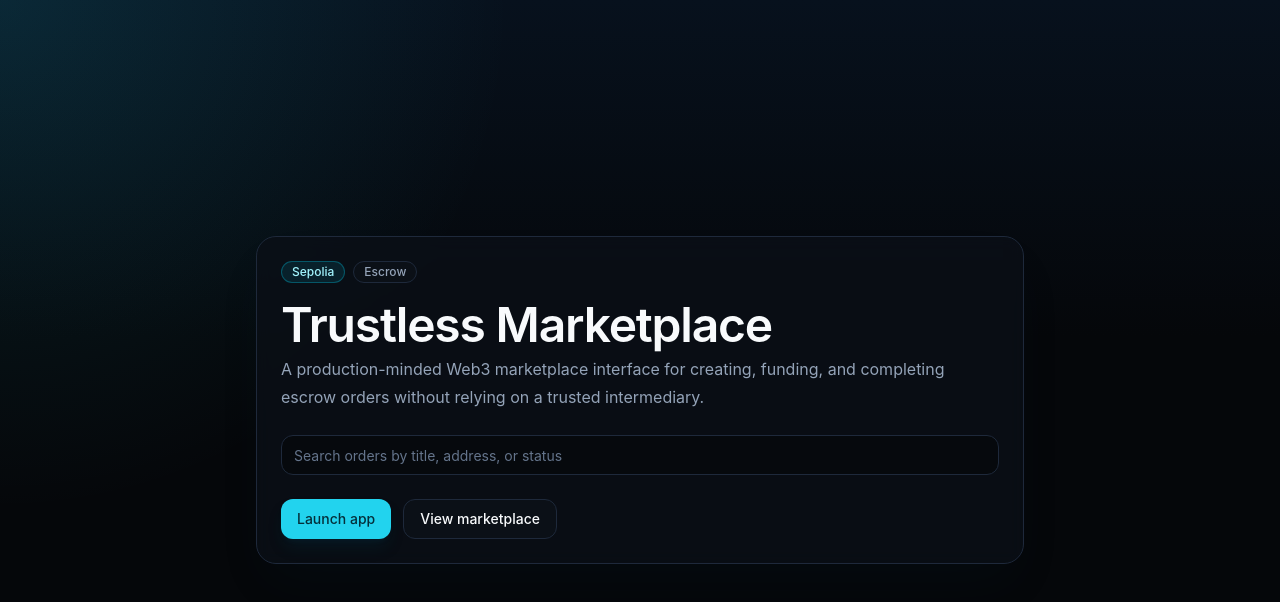
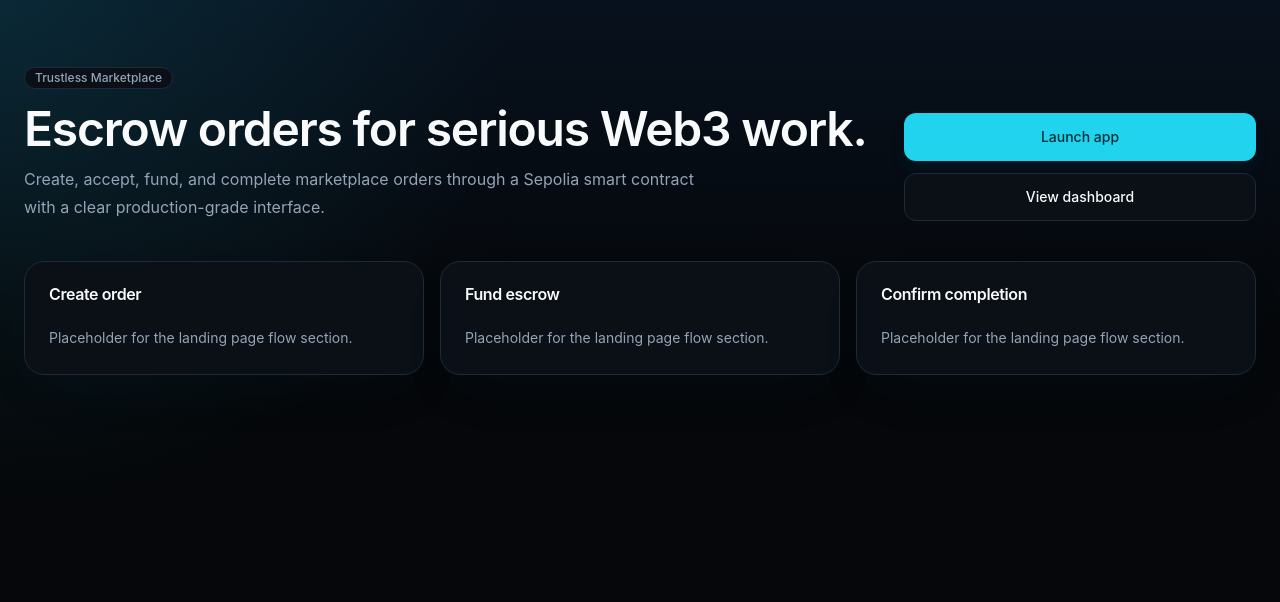
Before and after one commit to andrei-iarovoi/trustless-marketplace, a React (Vite) app in the folder frontend/: page / in a window 1280 px wide. Shown: the top 602 px of the page. Built offline with nearby package versions, Linux system fonts and the light colour scheme.

Commit message:
feat(frontend): setup React Router

```diff
--- a/frontend/package.json
+++ b/frontend/package.json
@@ -17,6 +17,7 @@
     "lucide-react": "^1.24.0",
     "react": "^19.2.7",
     "react-dom": "^19.2.7",
+    "react-router": "^7.18.1",
     "tailwind-merge": "^3.6.0",
     "tailwindcss": "^4.3.2"
   },
--- a/frontend/src/App.tsx
+++ b/frontend/src/App.tsx
@@ -1,40 +1,9 @@
-import { Badge } from '@/components/ui/badge'
-import { Button } from '@/components/ui/button'
-import {
-  Card,
-  CardContent,
-  CardDescription,
-  CardFooter,
-  CardHeader,
-  CardTitle,
-} from '@/components/ui/card'
-import { Input } from '@/components/ui/input'
+import { RouterProvider } from 'react-router'
+
+import { router } from '@/app/router'
 
 function App() {
-  return (
-    <main className="flex min-h-screen items-center justify-center px-6 py-16">
-      <Card className="w-full max-w-3xl bg-card/80 backdrop-blur">
-        <CardHeader>
-          <div className="mb-3 flex flex-wrap items-center gap-2">
-            <Badge>Sepolia</Badge>
-            <Badge variant="secondary">Escrow</Badge>
-          </div>
-          <CardTitle className="text-4xl text-foreground sm:text-5xl">Trustless Marketplace</CardTitle>
-          <CardDescription className="max-w-2xl text-base leading-7">
-            A production-minded Web3 marketplace interface for creating, funding, and completing
-            escrow orders without relying on a trusted intermediary.
-          </CardDescription>
-        </CardHeader>
-        <CardContent>
-          <Input placeholder="Search orders by title, address, or status" />
-        </CardContent>
-        <CardFooter className="gap-3">
-          <Button>Launch app</Button>
-          <Button variant="secondary">View marketplace</Button>
-        </CardFooter>
-      </Card>
-    </main>
-  )
+  return <RouterProvider router={router} />
 }
 
 export default App
--- /dev/null
+++ b/frontend/src/app/router.tsx
@@ -0,0 +1,32 @@
+import { createBrowserRouter } from 'react-router'
+
+import { DashboardPage } from '@/pages/Dashboard/DashboardPage'
+import { LandingPage } from '@/pages/Landing/LandingPage'
+import { MarketplacePage } from '@/pages/Marketplace/MarketplacePage'
+import { MyOrdersPage } from '@/pages/MyOrders/MyOrdersPage'
+import { OrderDetailsPage } from '@/pages/OrderDetails/OrderDetailsPage'
+
+const router = createBrowserRouter([
+  {
+    path: '/',
+    element: <LandingPage />,
+  },
+  {
+    path: '/marketplace',
+    element: <MarketplacePage />,
+  },
+  {
+    path: '/orders/:orderId',
+    element: <OrderDetailsPage />,
+  },
+  {
+    path: '/my-orders',
+    element: <MyOrdersPage />,
+  },
+  {
+    path: '/dashboard',
+    element: <DashboardPage />,
+  },
+])
+
+export { router }
--- a/frontend/src/index.css
+++ b/frontend/src/index.css
@@ -75,6 +75,11 @@
       linear-gradient(180deg, #07111d 0%, var(--background) 42%);
   }
 
+  #root {
+    min-height: 100vh;
+    padding: 4rem 1.5rem;
+  }
+
   button,
   input,
   textarea,
--- /dev/null
+++ b/frontend/src/pages/Dashboard/DashboardPage.tsx
@@ -0,0 +1,31 @@
+import { Card, CardContent, CardHeader, CardTitle } from '@/components/ui/card'
+import { PageHeader } from '@/pages/PageHeader'
+
+const stats = ['Total Orders', 'Open Orders', 'Locked ETH', 'Platform Fees', 'Completion Rate']
+
+function DashboardPage() {
+  return (
+    <div className="space-y-8">
+      <PageHeader
+        eyebrow="Dashboard"
+        title="Marketplace health at a glance."
+        description="High-level protocol metrics will be derived from contract reads and indexed event data."
+      />
+
+      <section className="grid gap-4 sm:grid-cols-2 xl:grid-cols-5">
+        {stats.map((stat) => (
+          <Card key={stat}>
+            <CardHeader>
+              <CardTitle className="text-sm text-muted">{stat}</CardTitle>
+            </CardHeader>
+            <CardContent>
+              <p className="text-3xl font-semibold text-foreground">--</p>
+            </CardContent>
+          </Card>
+        ))}
+      </section>
+    </div>
+  )
+}
+
+export { DashboardPage }
--- /dev/null
+++ b/frontend/src/pages/Landing/LandingPage.tsx
@@ -0,0 +1,42 @@
+import { Link } from 'react-router'
+
+import { Button } from '@/components/ui/button'
+import { Card, CardContent, CardHeader, CardTitle } from '@/components/ui/card'
+import { PageHeader } from '@/pages/PageHeader'
+
+function LandingPage() {
+  return (
+    <div className="space-y-10">
+      <section className="grid gap-8 lg:grid-cols-[1fr_22rem] lg:items-end">
+        <PageHeader
+          eyebrow="Trustless Marketplace"
+          title="Escrow orders for serious Web3 work."
+          description="Create, accept, fund, and complete marketplace orders through a Sepolia smart contract with a clear production-grade interface."
+        />
+        <div className="flex flex-col gap-3 sm:flex-row lg:flex-col">
+          <Button asChild size="lg">
+            <Link to="/marketplace">Launch app</Link>
+          </Button>
+          <Button asChild size="lg" variant="secondary">
+            <Link to="/dashboard">View dashboard</Link>
+          </Button>
+        </div>
+      </section>
+
+      <section className="grid gap-4 md:grid-cols-3">
+        {['Create order', 'Fund escrow', 'Confirm completion'].map((step) => (
+          <Card key={step}>
+            <CardHeader>
+              <CardTitle>{step}</CardTitle>
+            </CardHeader>
+            <CardContent className="text-sm leading-6 text-muted">
+              Placeholder for the landing page flow section.
+            </CardContent>
+          </Card>
+        ))}
+      </section>
+    </div>
+  )
+}
+
+export { LandingPage }
--- /dev/null
+++ b/frontend/src/pages/Marketplace/MarketplacePage.tsx
@@ -0,0 +1,41 @@
+import { Search } from 'lucide-react'
+
+import { Badge } from '@/components/ui/badge'
+import { Card, CardContent, CardHeader, CardTitle } from '@/components/ui/card'
+import { Input } from '@/components/ui/input'
+import { PageHeader } from '@/pages/PageHeader'
+
+function MarketplacePage() {
+  return (
+    <div className="space-y-8">
+      <PageHeader
+        eyebrow="Marketplace"
+        title="Browse open escrow orders."
+        description="Search and filter orders before connecting wallet actions to the deployed Sepolia contract."
+      />
+
+      <div className="relative max-w-xl">
+        <Search className="pointer-events-none absolute left-3 top-1/2 size-4 -translate-y-1/2 text-muted-foreground" />
+        <Input className="pl-9" placeholder="Search by title, address, or status" />
+      </div>
+
+      <section className="grid gap-4 lg:grid-cols-2">
+        {['Open', 'Accepted', 'Funded', 'Completed'].map((status) => (
+          <Card key={status}>
+            <CardHeader>
+              <div className="flex items-center justify-between gap-4">
+                <CardTitle>Sample marketplace order</CardTitle>
+                <Badge>{status}</Badge>
+              </div>
+            </CardHeader>
+            <CardContent className="text-sm leading-6 text-muted">
+              Order cards will render contract data through hooks and services.
+            </CardContent>
+          </Card>
+        ))}
+      </section>
+    </div>
+  )
+}
+
+export { MarketplacePage }
--- /dev/null
+++ b/frontend/src/pages/MyOrders/MyOrdersPage.tsx
@@ -0,0 +1,33 @@
+import { Badge } from '@/components/ui/badge'
+import { Card, CardContent, CardHeader, CardTitle } from '@/components/ui/card'
+import { PageHeader } from '@/pages/PageHeader'
+
+function MyOrdersPage() {
+  return (
+    <div className="space-y-8">
+      <PageHeader
+        eyebrow="My Orders"
+        title="Track orders connected to your wallet."
+        description="Created, accepted, funded, and completed orders will be grouped here once wallet state is connected."
+      />
+
+      <section className="grid gap-4 md:grid-cols-2">
+        {['Created by me', 'Accepted by me'].map((group) => (
+          <Card key={group}>
+            <CardHeader>
+              <div className="flex items-center justify-between gap-4">
+                <CardTitle>{group}</CardTitle>
+                <Badge variant="secondary">0</Badge>
+              </div>
+            </CardHeader>
+            <CardContent className="text-sm leading-6 text-muted">
+              Wallet-specific order lists will render here.
+            </CardContent>
+          </Card>
+        ))}
+      </section>
+    </div>
+  )
+}
+
+export { MyOrdersPage }
--- /dev/null
+++ b/frontend/src/pages/OrderDetails/OrderDetailsPage.tsx
@@ -0,0 +1,46 @@
+import { useParams } from 'react-router'
+
+import { Badge } from '@/components/ui/badge'
+import { Button } from '@/components/ui/button'
+import { Card, CardContent, CardHeader, CardTitle } from '@/components/ui/card'
+import { PageHeader } from '@/pages/PageHeader'
+
+function OrderDetailsPage() {
+  const { orderId } = useParams()
+
+  return (
+    <div className="space-y-8">
+      <PageHeader
+        eyebrow={`Order ${orderId ?? 'details'}`}
+        title="Escrow order details."
+        description="Timeline, participants, budget, deadline, and available contract actions will live here."
+      />
+
+      <section className="grid gap-4 lg:grid-cols-[1fr_22rem]">
+        <Card>
+          <CardHeader>
+            <div className="flex items-center justify-between gap-4">
+              <CardTitle>Timeline</CardTitle>
+              <Badge variant="warning">Funded</Badge>
+            </div>
+          </CardHeader>
+          <CardContent className="text-sm leading-6 text-muted">
+            Open / Accepted / Funded / Completed.
+          </CardContent>
+        </Card>
+
+        <Card>
+          <CardHeader>
+            <CardTitle>Available actions</CardTitle>
+          </CardHeader>
+          <CardContent className="grid gap-3">
+            <Button>Confirm completion</Button>
+            <Button variant="secondary">Cancel order</Button>
+          </CardContent>
+        </Card>
+      </section>
+    </div>
+  )
+}
+
+export { OrderDetailsPage }
--- /dev/null
+++ b/frontend/src/pages/PageHeader.tsx
@@ -0,0 +1,23 @@
+import { Badge } from '@/components/ui/badge'
+
+type PageHeaderProps = {
+  eyebrow: string
+  title: string
+  description: string
+}
+
+function PageHeader({ eyebrow, title, description }: PageHeaderProps) {
+  return (
+    <header className="space-y-4">
+      <Badge variant="secondary">{eyebrow}</Badge>
+      <div className="space-y-3">
+        <h1 className="max-w-4xl text-4xl font-semibold tracking-tight text-foreground sm:text-5xl">
+          {title}
+        </h1>
+        <p className="max-w-2xl text-base leading-7 text-muted">{description}</p>
+      </div>
+    </header>
+  )
+}
+
+export { PageHeader }
```
Also changed, not shown: 1 other file (tests, documents, lock files or other folders).
